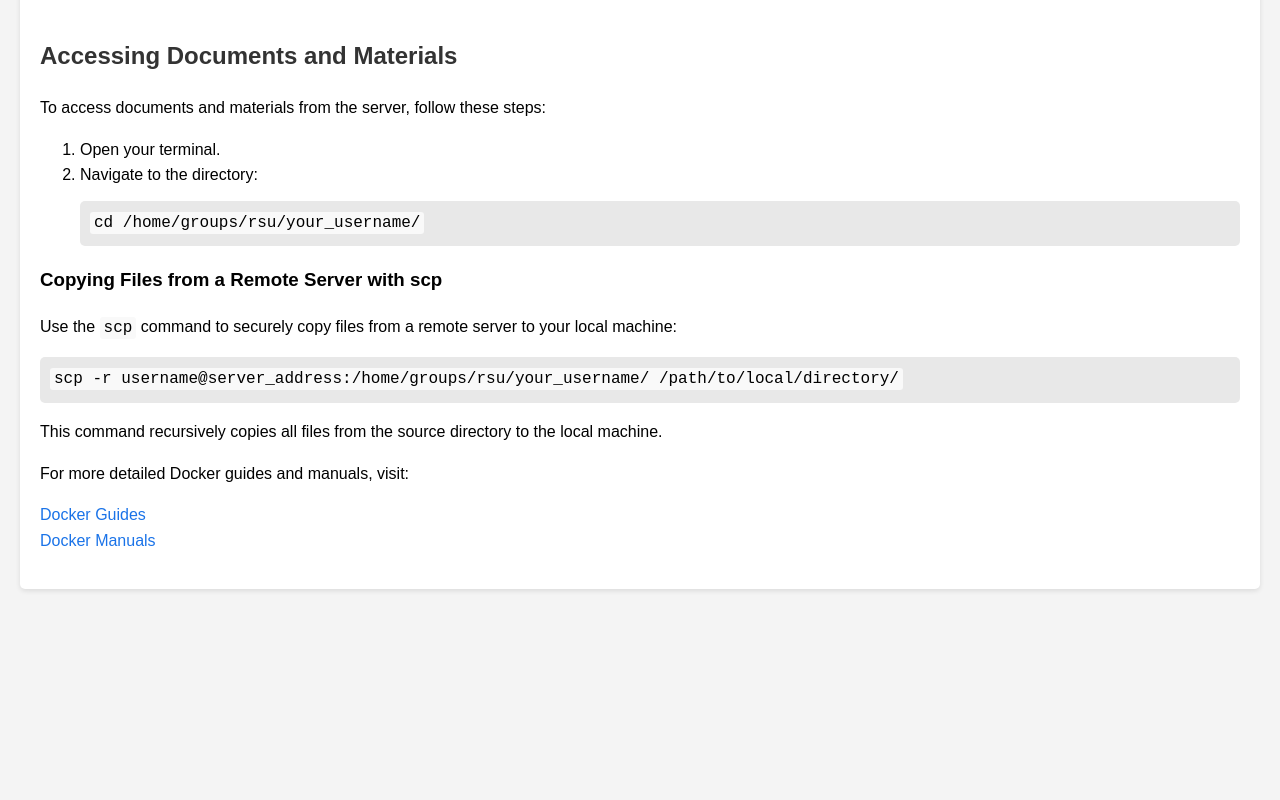
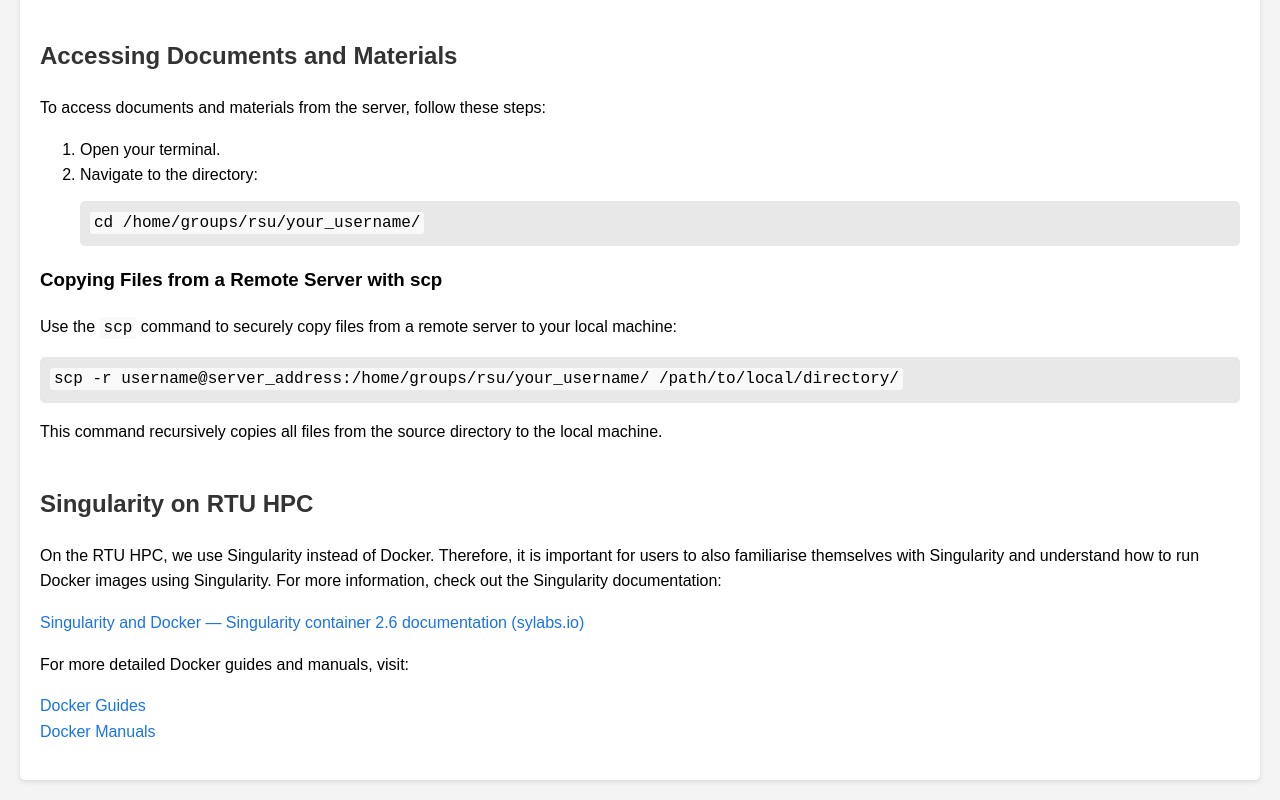
Before and after one commit to MedicalEnvironment/docker-webpage, a plain HTML site: page index.html in a window 1280 px wide. Shown: the part 2284-3084 px from the top of the page. Before the commit the page ends 2893 px from the top, so only its background shows below. Drawn offline with Linux system fonts and the light colour scheme.

Commit message:
adding headers

```diff
--- a/index.html
+++ b/index.html
@@ -108,6 +108,12 @@
         <pre><code>scp -r username@server_address:/home/groups/rsu/your_username/ /path/to/local/directory/</code></pre>
         <p>This command recursively copies all files from the source directory to the local machine.</p>
 
+        <h2>Singularity on RTU HPC</h2>
+        <p>On the RTU HPC, we use Singularity instead of Docker. Therefore, it is important for users to also familiarise themselves with Singularity and understand how to run Docker images using Singularity. For more information, check out the Singularity documentation:</p>
+        <ul>
+            <li><a href="https://sylabs.io/guides/3.5/user-guide/singularity_and_docker.html" target="_blank">Singularity and Docker — Singularity container 2.6 documentation (sylabs.io)</a></li>
+        </ul>
+
         <p>For more detailed Docker guides and manuals, visit:</p>
         <ul>
             <li><a href="https://docs.docker.com/guides/" target="_blank">Docker Guides</a></li>
```
